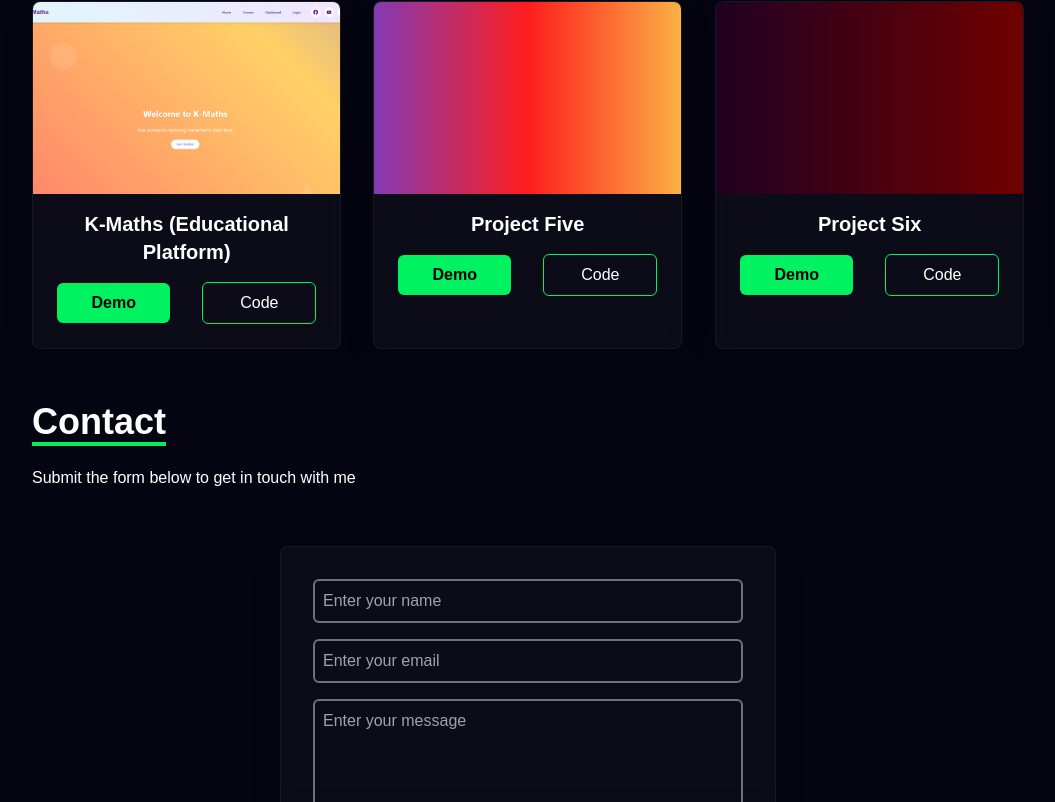
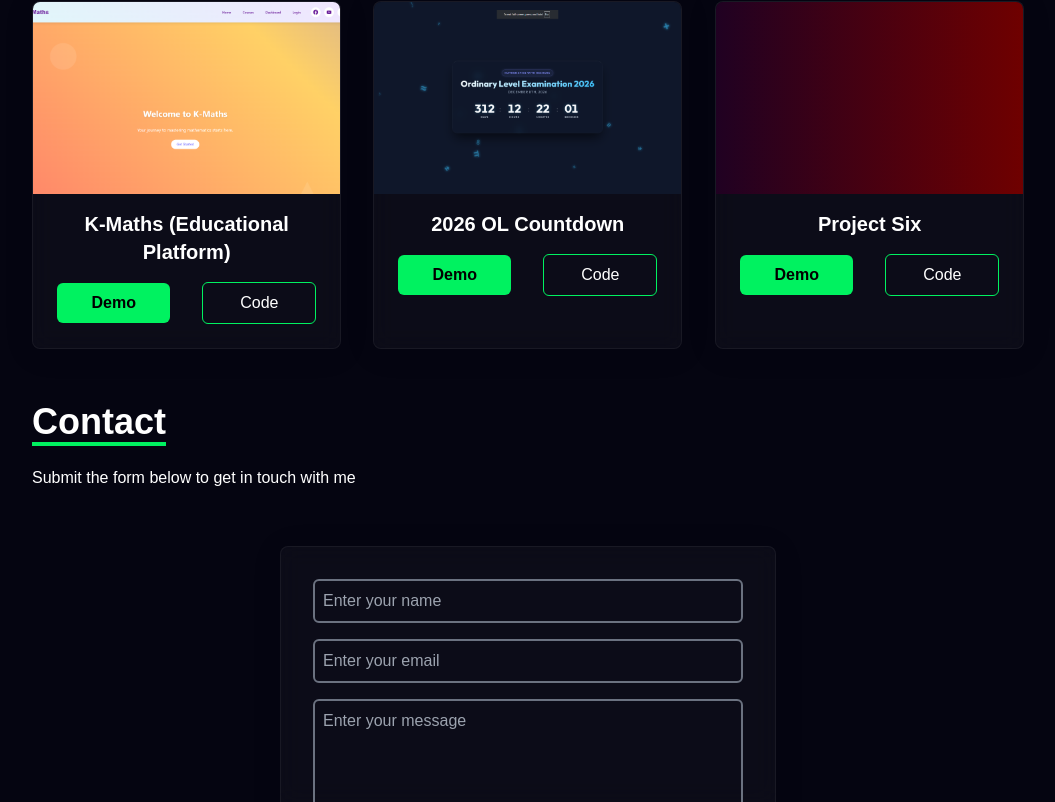
Before and after one commit to keshara05/my-portfolio, a React (Vite) app: page / in a window 1280 px wide. Shown: the part 2887-3689 px from the top of the page, without its empty margins (112-1167 px from the left). Built offline with nearby package versions, Linux system fonts and the light colour scheme.

Commit message:
Update Project 05: 2026 OL Countdown

```diff
--- a/src/components/Projects.jsx
+++ b/src/components/Projects.jsx
@@ -5,6 +5,7 @@ import project1 from '../assets/project1.png';
 import project2 from '../assets/project2.png';
 import project3 from '../assets/project3.png';
 import project4 from '../assets/project4.png';
+import project5 from '../assets/project5.png';
 
 const Projects = () => {
     const projects = [
@@ -12,7 +13,7 @@ const Projects = () => {
         { id: 2, src: project2, isImage: true, title: 'Eduflex Institute Management System', code: 'https://github.com/keshara05/Eduflex', demo: 'https://eduflexsms.vercel.app/login' },
         { id: 3, src: project3, isImage: true, title: 'CricHub (Group Project)', code: 'https://github.com/keshara05', demo: '' },
         { id: 4, src: project4, isImage: true, title: 'K-Maths (Educational Platform)', code: 'https://github.com/K-Maths', demo: 'https://kmaths.vercel.app/' },
-        { id: 5, src: 'linear-gradient(to right, #833ab4, #fd1d1d, #fcb045)', title: 'Project Five' },
+        { id: 5, src: project5, isImage: true, title: '2026 OL Countdown', code: 'https://github.com/keshara05/2026-ol-countdown', demo: 'https://kmathsolcountdown.vercel.app/' },
         { id: 6, src: 'linear-gradient(to right, #200122, #6f0000)', title: 'Project Six' },
     ];
 
```
Also changed, not shown: src/assets/project5.png (added).
